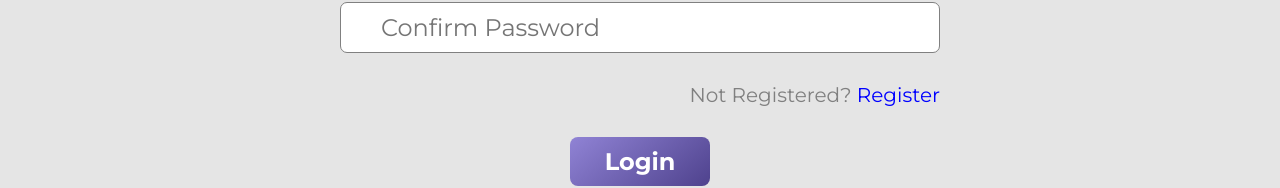
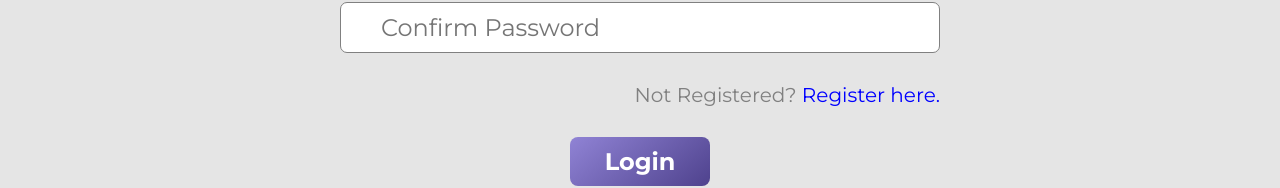
Before and after one commit to Shubham8468/Hospital_Management_System_Frontend, a React app: page /login in a window 1280 px wide. Shown: the part 486-674 px from the top of the page. Built offline with nearby package versions, Linux system fonts and the light colour scheme; no server answers; the HTML template or start-up script is replaced by a standard one.

Commit message:
add some text in register section

```diff
--- a/src/pages/Login.jsx
+++ b/src/pages/Login.jsx
@@ -53,7 +53,7 @@ const Login = () => {
                 <input type="password" value={password} placeholder="Password" onChange={(e) => setPassword(e.target.value)}></input>
                 <input type="Password" value={confirmPassword} placeholder="Confirm Password" onChange={(e) => setConfirmPassword(e.target.value)}></input>
                 <div style={{ gap: "10px", justifyContent: "flex-end", flexDirection: "row" }}>
-                    <p style={{ marginBottom: 0 }} onClick={() => navigateTp("/register")}>Not Registered? <span style={{ color: "blue" }}>Register</span></p>
+                    <p style={{ marginBottom: 0 }} onClick={() => navigateTp("/register")}>Not Registered? <span style={{ color: "blue" }}>Register here.</span></p>
                 </div>
                 <div style={{ justifyContent: "center", alignItems: "center" }}>
                     <button type="submit">Login</button>
```
